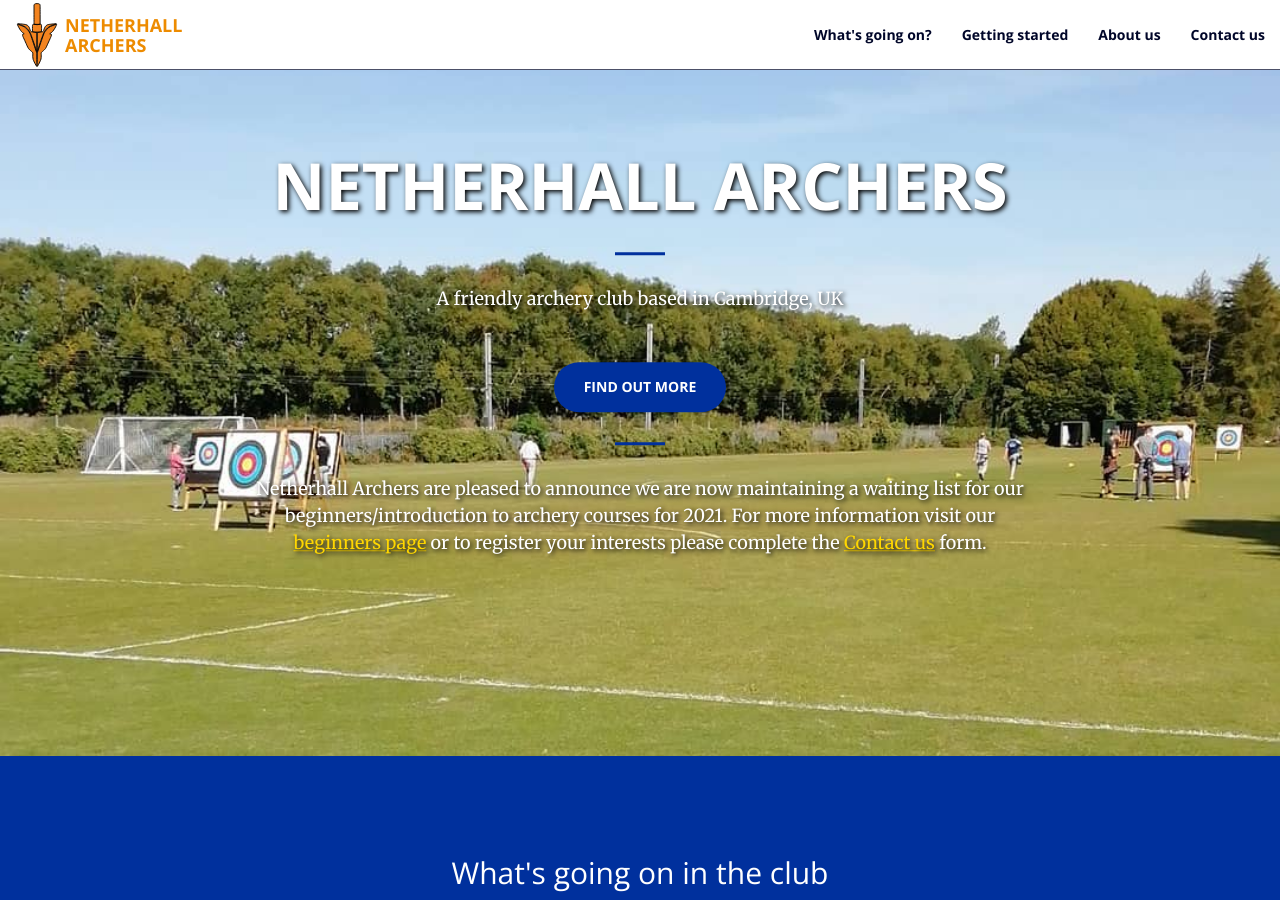
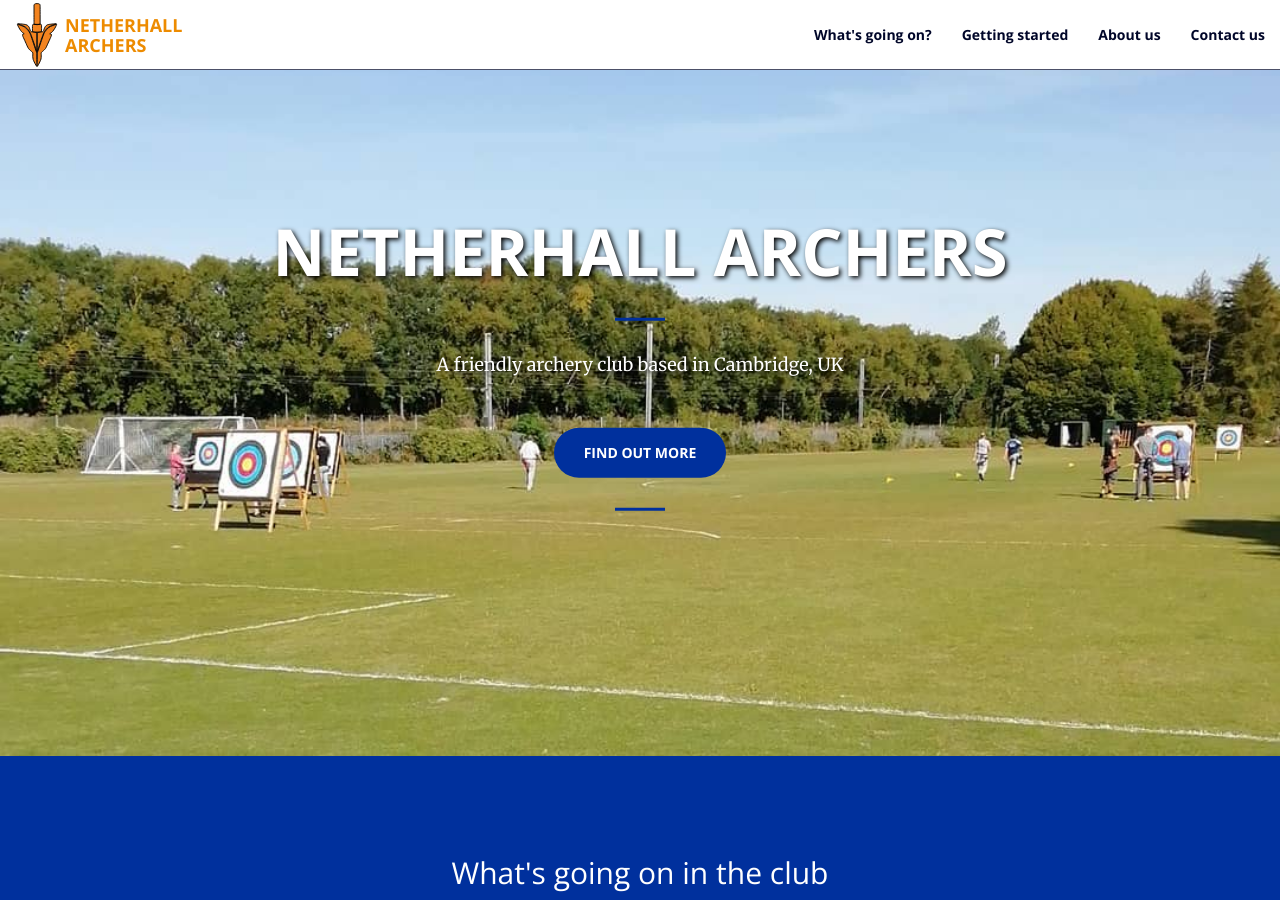
Before and after one commit to afpettigrew/netherhallarcherswebsite, a Jekyll site: the page built from index.html, in a window 1280 px wide and 900 px high. Built offline with Jekyll 4.4.1, drawn with Linux system fonts in a browser that asks for light colours.

Commit message:
removed the text I moved

```diff
--- a/_includes/header.html
+++ b/_includes/header.html
@@ -6,7 +6,6 @@
             <p>A friendly archery club based in Cambridge, UK</p>
             <a href="#about" class="btn btn-primary btn-xl page-scroll">Find Out More</a>
             <hr>
-            <p>Netherhall Archers are pleased to announce we are now maintaining a waiting list for our beginners/introduction to archery courses for 2021. For more information visit our <a href="/beginners" style="color: gold"><u>beginners page</u> </a>  or to register your interests please complete the <a href="/contact-us.html" style="color: gold"><u>Contact us</u> </a> form. </p>
         </div>
     </div>
 </header>
```
